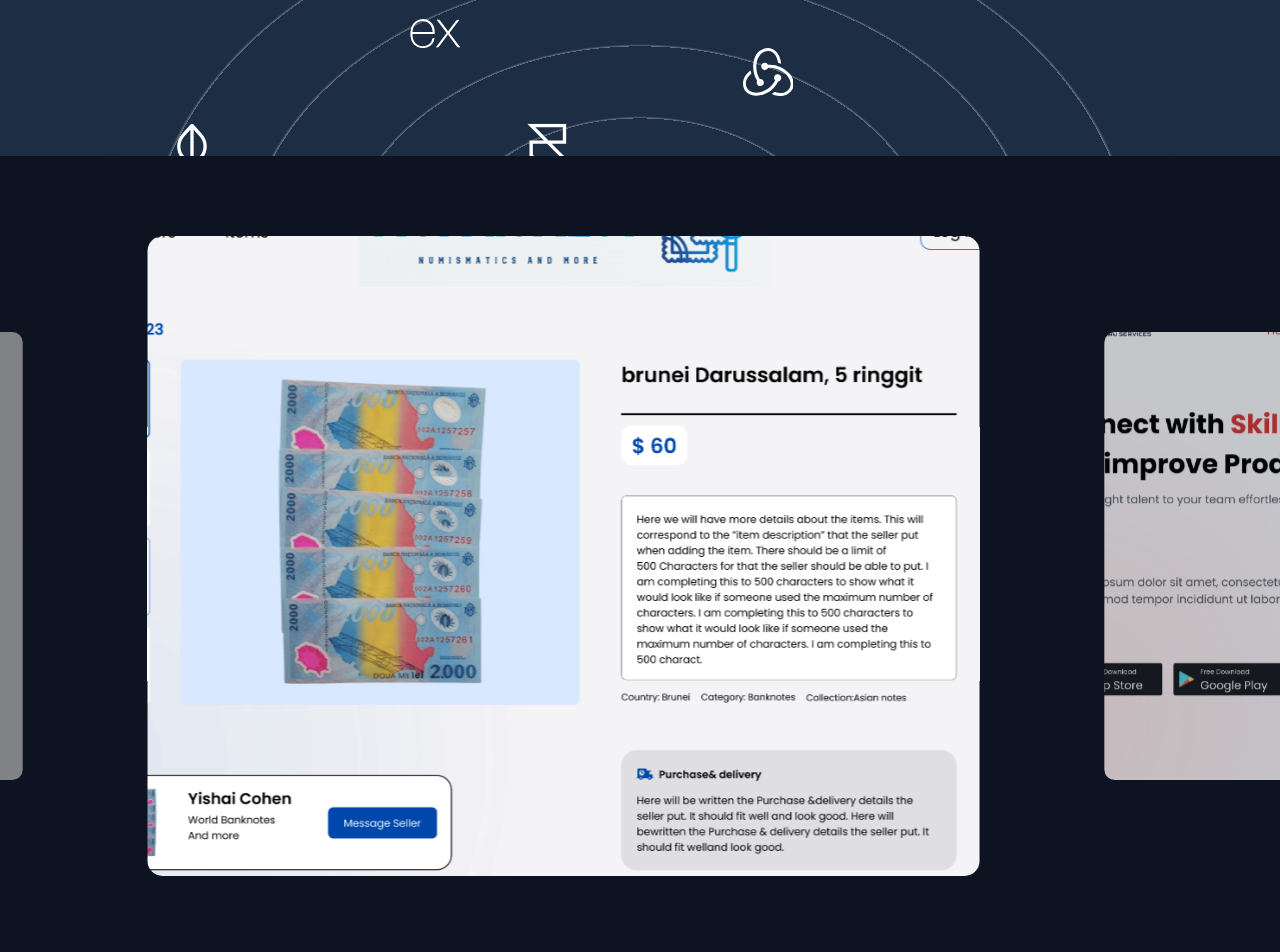
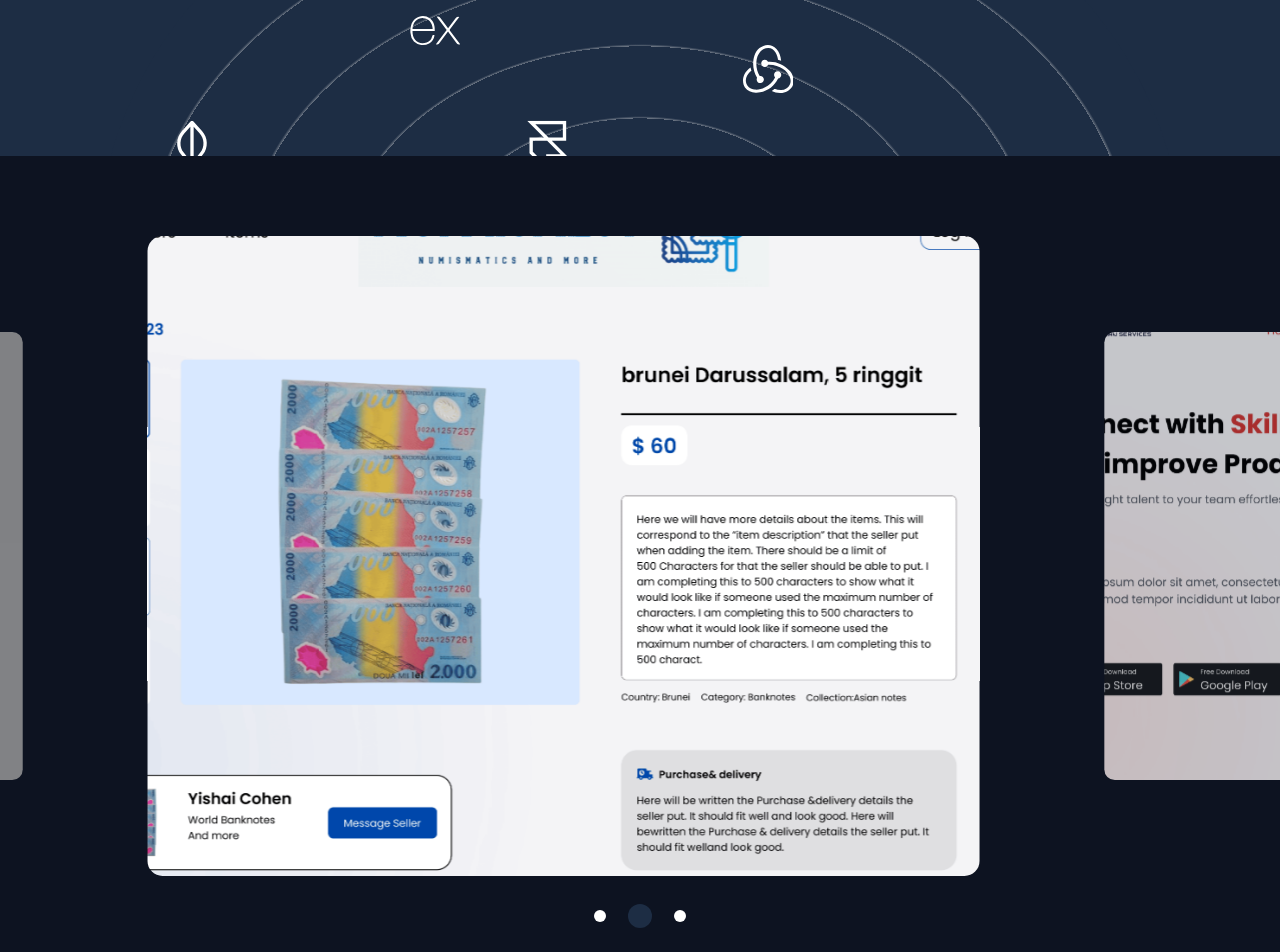
Before and after one commit to joekings2k/mainportfolio, a React (Vite) app: page / in a window 1280 px wide. Shown: the part 3100-4052 px from the top of the page. Built offline with nearby package versions, Linux system fonts and the light colour scheme; grey boxes are pictures that could not be loaded.

Commit message:
about page pagination

```diff
--- a/src/components/about/_shared/components/radialbg.tsx
+++ b/src/components/about/_shared/components/radialbg.tsx
@@ -39,44 +39,61 @@ const Radialbg = () => {
           </Tooltip>
         </SkillsAnimate>
         <SkillsAnimate x={"10vw"} y={"-15vw"}>
+          <Tooltip text="Redux">
             <MagneticiIcons>
               <ReduxIcon color={color} size={size} />
             </MagneticiIcons>
+          </Tooltip>
         </SkillsAnimate>
+
         <SkillsAnimate x={"-7.2vw"} y={"-9vw"}>
+          <Tooltip text="Framer Motion">
             <MagneticiIcons>
               <FramerIcon color={color} size={size} />
             </MagneticiIcons>
+          </Tooltip>
         </SkillsAnimate>
         <SkillsAnimate x={"25vw"} y={"0vw"}>
+          <Tooltip text="Github">
             <MagneticiIcons>
               <GithubIcon color={color} size={size} />
             </MagneticiIcons>
+          </Tooltip>
         </SkillsAnimate>
         <SkillsAnimate x={"-25vw"} y={"0vw"}>
+          <Tooltip text="NextJs">
             <MagneticiIcons>
               <NextjsIcon color={color} size={size} />
             </MagneticiIcons>
+          </Tooltip>
         </SkillsAnimate>
         <SkillsAnimate x={"25vw"} y={"13vw"}>
+          <Tooltip text="Html">
             <MagneticiIcons>
               <HtmlIcon color={color} size={size} />
             </MagneticiIcons>
+          </Tooltip>
         </SkillsAnimate>
         <SkillsAnimate x={"43vw"} y={"-5vw"}>
+          <Tooltip text="NodeJs">
             <MagneticiIcons>
               <NodeIcon color={color} size={size} />
             </MagneticiIcons>
+          </Tooltip>
         </SkillsAnimate>
         <SkillsAnimate x={"-16vw"} y={"-18vw"}>
+          <Tooltip text="ExpressJs">
             <MagneticiIcons>
               <Expressicon color={color} size={size} />
             </MagneticiIcons>
+          </Tooltip>
         </SkillsAnimate>
         <SkillsAnimate x={"-35vw"} y={"-9vw"}>
+          <Tooltip text="MongoDB">
             <MagneticiIcons>
               <MongodbIcon color={color} size={size} />
             </MagneticiIcons>
+          </Tooltip>
         </SkillsAnimate>
       </div>
     </div>
--- a/src/components/works/test.tsx
+++ b/src/components/works/test.tsx
@@ -1,9 +1,10 @@
-import { useMotionValueEvent, useScroll, useTransform } from "framer-motion";
-import  { useRef, useState } from "react";
+import { AnimatePresence, useMotionValueEvent, useScroll, useTransform } from "framer-motion";
+import { useRef, useState } from "react";
 import { workData } from "../../constants";
 import { WorkDataType } from "../../constants/type";
 import Card from "../card";
-import {motion} from "framer-motion"
+import { motion } from "framer-motion";
+
 const WorksTest = () => {
   const ref = useRef<any>();
   const { scrollYProgress } = useScroll({ target: ref });
@@ -19,18 +20,18 @@ const WorksTest = () => {
 
   const [centeredIndex, setCenteredIndex] = useState(0);
 
-
   useMotionValueEvent(scrollYProgress, "change", (latest) => {
-    console.log(latest)
+    console.log(latest);
     const newIndex = Math.round(latest * (workData.length - 1));
     setCenteredIndex(newIndex);
   });
-  console.log(centeredIndex)
+  console.log(centeredIndex);
   return (
+    <AnimatePresence>
       <div className="mt-14">
         <div className="h-[600vh] relative" ref={ref}>
           {/* <div className="w-screen h-[calc(100vh-5rem)] flex items center  "> my Works</div> */}
-        <div className="sticky top-0 flex h-screen gap-4 items-center bg-[#0D1321] overflow-hidden">
+          <div className="sticky top-0 flex h-screen gap-4 items-center bg-[#0D1321] overflow-hidden ">
             <motion.div className="flex" style={{ x }}>
               {/* <div className="h-screen w-screen flex items-center justify-center bg-gradient-to-r from-green-300-300 to-red-300 "></div> */}
               {/* <div className="h-screen w-screen flex md:hidden items-center justify-center bg-gradient-to-r from-green-300 to-red-300  "></div> */}
@@ -59,9 +60,23 @@ const WorksTest = () => {
                 );
               })}
             </motion.div>
+            <div className="  absolute bottom-5  w-full h-10 flex items-center justify-center gap-5">
+              {workData.map((item: WorkDataType, i) => (
+                <motion.div
+                  key={i}
+                  className={`w-3 h-3 rounded-full  mx-1 $`}
+                  animate={{
+                    scale: centeredIndex === i ? 2 : 1,
+                    backgroundColor: centeredIndex === i ? "#1D2D44" : "white",
+                  }}
+                  transition={{ duration: 0.3 ,ease: "easeInOut" }}
+                ></motion.div>
+              ))}
             </div>
           </div>
         </div>
+      </div>
+    </AnimatePresence>
   );
 };
 
```
Lines whose indentation alone changed are shown as unchanged.
